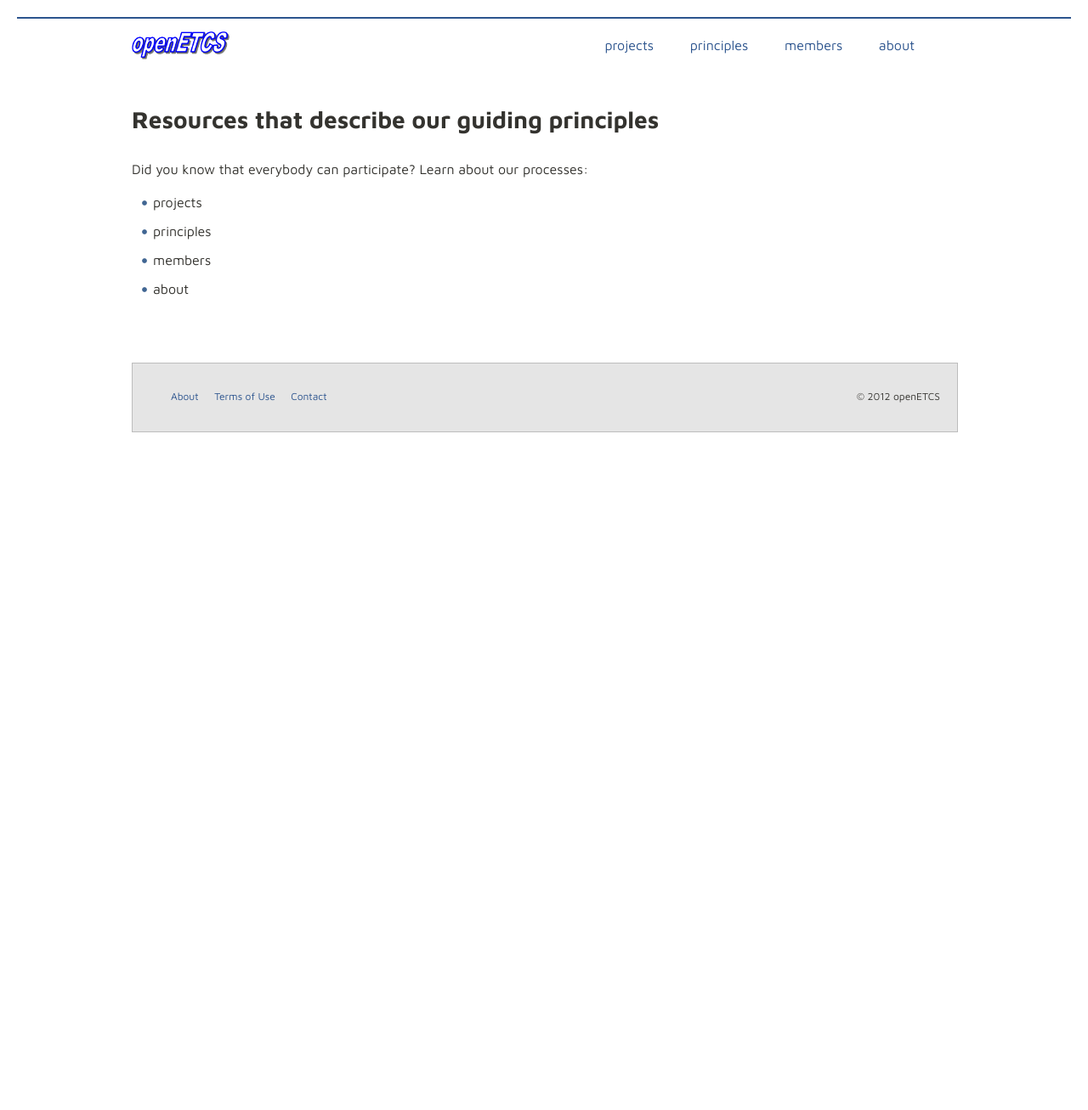
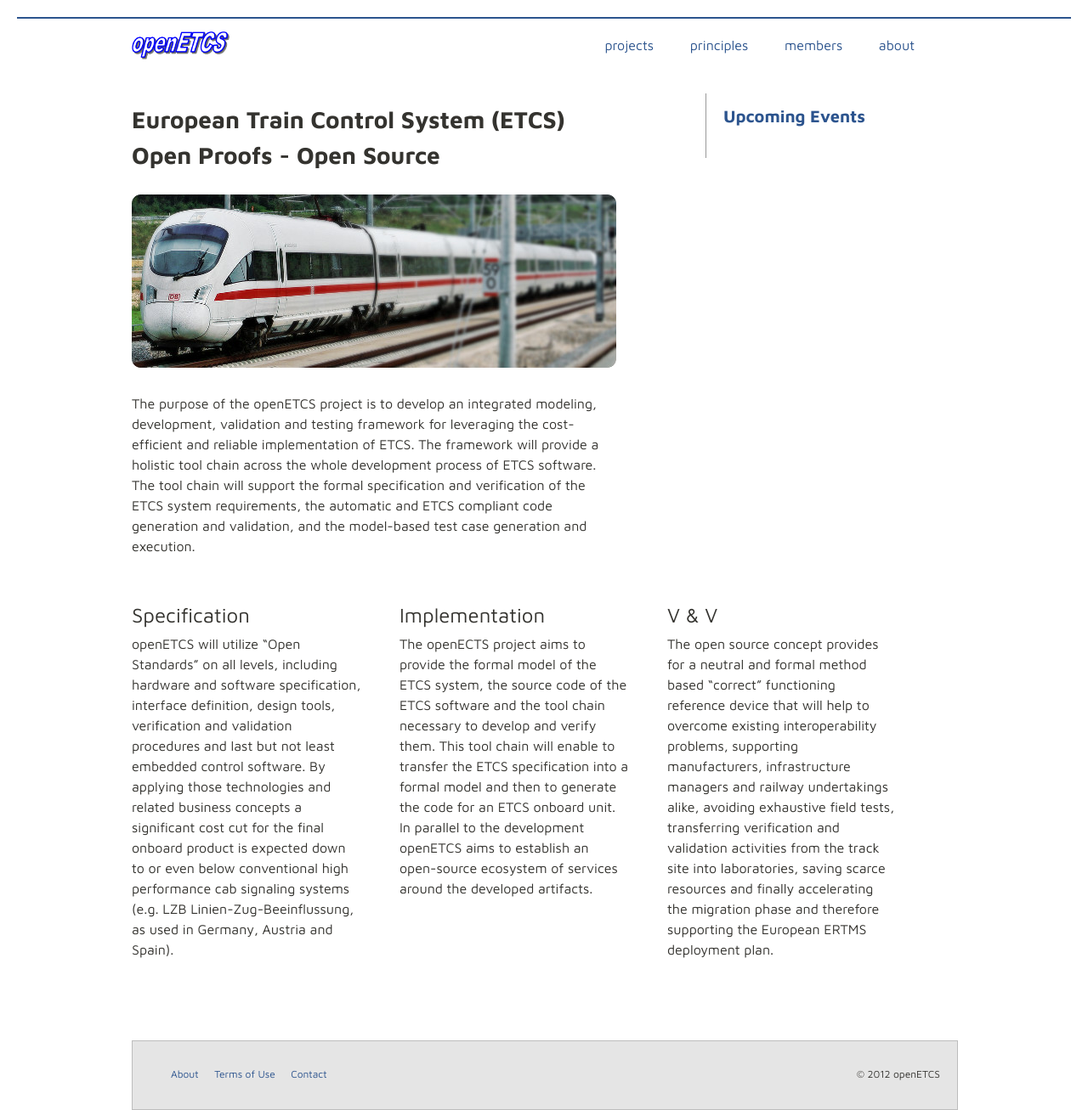
Before and after one commit to openETCS/openetcs.github.com, a Jekyll site: the page built from testDesign.html, in a window 1280 px wide. Shown: the whole page at 85% size. Built offline with Jekyll 4.4.1, drawn with Linux system fonts in a browser that asks for light colours; before the commit the page ends 900 px from its top, so only the background shows below that.

Commit message:
Update testDesign.html

```diff
--- a/testDesign.html
+++ b/testDesign.html
@@ -1,27 +1,62 @@
 ---
 layout: default
-title: testDesign
+title: European Train Control System. Open Proof. Open Source.
 ---
-
-<div id="slideshow">
+<div class="row">
+    <div class="span6">
+      <h1>
+        European Train Control System (ETCS)<br />
+        Open Proofs - Open Source
+      </h1>
+        <p style="padding-bottom: 20px">
+            <img src="/images/ice.jpg"/>
+        </p>
+      <p>
+        The purpose of the openETCS project is to develop an integrated modeling, development, validation and testing framework for leveraging the cost-efficient and reliable implementation of ETCS. The framework will provide a holistic tool chain across the whole development process of ETCS software. The tool chain will support the formal specification and verification of the ETCS system requirements, the automatic and ETCS compliant code generation and validation, and the model-based test case generation and execution.
+      </p>
+    </div>
+    <div class="span3 events">
+        <h2><a href="http://openetcs.org/calendar">Upcoming Events</a></h2>
+        <div id="blog-posts"></div>
+    </div>
+</div>
 
 
 
-  <h1>Resources that describe our guiding principles</h1>
-  <p>    Did you know that everybody can participate? Learn about our processes:  </p>
+<div class="row">
 
-<ul id="navigation">
-<li>                   projects             </li>
-<li>               principles
-<ul class="second-level-nav">
-<li>               Open Source                  </li>
-<li>                       Resources            </li>                </ul>
-</li>
-<li>                  members                        </li>
-<li>                      about
-<ul class="second-level-nav">
-<li>                       Who we are                              </li>
-<li>                        Contact                    </li>
-</ul>              </li>            </ul>
+  <div class="feature span3">
+      <h2>Specification</h2>
+      <p>
+        openETCS will utilize “Open Standards” on all levels, including hardware and software specification, interface definition, design tools, verification and validation procedures and last but not least embedded control software. By applying those technologies and related business concepts a significant cost cut for the final onboard product is expected down to or even below conventional high performance cab signaling systems (e.g. LZB Linien-Zug-Beeinflussung, as used in Germany, Austria and Spain).
+      </p>
+  </div>
+
+  <div class="feature span3">
+      <h2>Implementation</h2>
+      <p>
+        The openECTS project aims to provide the formal model of the ETCS system, the source code of the ETCS software and the tool chain necessary to develop and verify them. This tool chain will enable to transfer the ETCS specification into a formal model  and then to generate the code for an ETCS onboard unit. In parallel to the development openETCS aims to establish an open-source ecosystem of services around the developed artifacts.
+      </p>
+  </div>
+
+  <div class="feature span3">
+      <h2>V & V</h2>
+      <p>
+        The open source concept provides for a neutral and formal method based “correct” functioning reference device that will help to overcome existing interoperability problems, supporting manufacturers, infrastructure managers and railway undertakings alike, avoiding exhaustive field tests, transferring verification and validation activities from the track site into laboratories, saving scarce resources and finally accelerating the migration phase and therefore supporting the European ERTMS deployment plan.
+      </p>
+  </div>
 
 </div>
+
+<script type="text/javascript">
+
+  $( '#blog-posts' ).rssfeed( 'http%3A%2F%2Fwww.google.com%2Fcalendar%2Ffeeds%2Fopenetcs.org_jid53p4912jvefdte5bte0lbdg@group.calendar.google.com%2Fpublic%2Ffull?sortorder=ascending', {
+    limit: 4,
+    header : false,
+    key : "ABQIAAAADaXzprMke0eXhl5lyjwBJhQirors1Oy_y16QJctfjrSpBJX32hS_wL3O0Tk2wYierOO2_dXAoE0AMQ",
+    titletag : "h3",
+    date : false,
+    content : true
+  } );
+
+</script>
```
